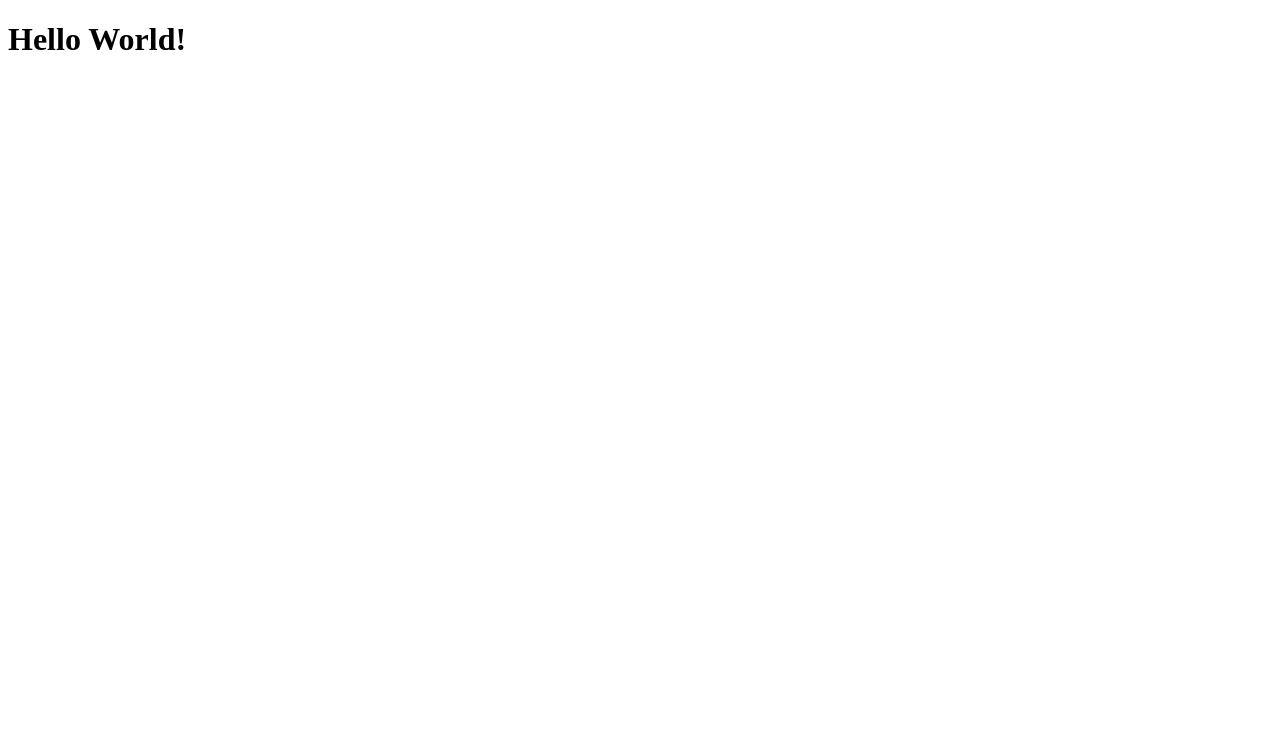
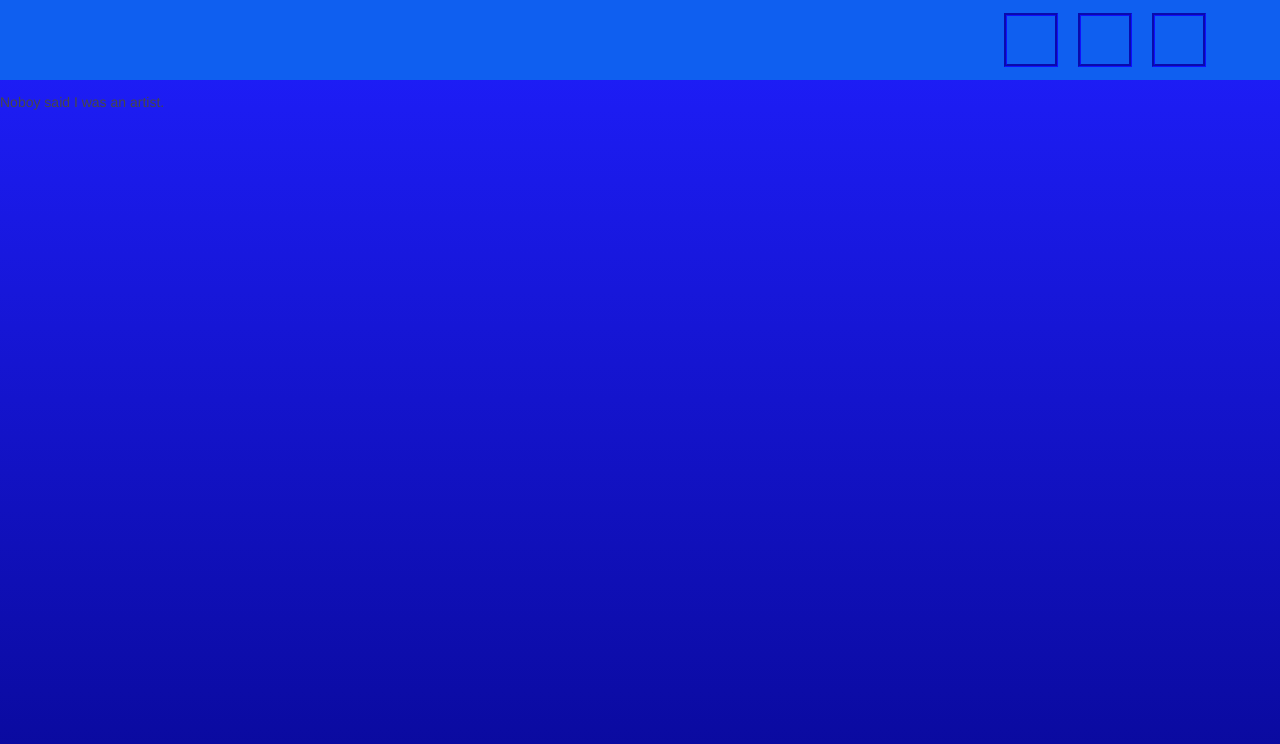
Before and after one commit to Oggal/oggal.github.io, a plain HTML site: page docs/index.html in a window 1280 px wide. Drawn offline with Linux system fonts and the light colour scheme.

Commit message:
Inital styles and index page

```diff
--- /dev/null
+++ b/css/style.css
@@ -0,0 +1,127 @@
+:root {
+        --root_color: #0f5ff0;
+        --root_colorhigh: #1f1fff;
+        --root_colorlow: #090999;
+
+        --text_color: #484848;
+        --text_colorhigh: #484848;
+        --text_colorlow: #484848;
+
+        --pannel_color: #0f5ff0;
+        --pannel_colorhigh: #1f1fff;
+        --pannel_colorlow: #090999;
+
+}
+
+
+h1 {
+        font-size: 36px;
+        font-weight: bold;
+        color: var(--text_color);
+}
+
+h2 {
+        font-size: 24px;
+        font-weight: bold;
+        color: var(--text_colorhigh);
+}
+
+h3 {
+        font-size: 18px;
+        font-weight: bold;
+        color: var(--text_color);
+}
+
+h4 {
+        font-size: 16px;
+        font-weight: bold;
+        color: var(--text_colorlow);
+}
+
+.subtext{
+        border-top-width: 0px;
+        border-bottom-width: 0px;
+        text-align: center;
+        padding-top: 0px;
+        padding-bottom: 0px;
+}
+header {
+        background-color: var(--root_color);
+        margin: 0%;
+        padding-top: 0%;
+        border:0%;
+        width: 100%;
+        height: 100%;
+}
+.socialButtons
+{
+        flex: row;
+        align-items: end;
+        display: flex;
+        justify-content: flex-end;
+        height: 80px;
+        width: 50%;
+        margin: auto;
+        margin-right: 5%;
+}
+
+.socialButtons a {
+        margin: auto;
+        margin-left: 10px;
+        margin-right: 10px;
+        min-height: 48px;
+        min-width: 48px;
+        background-repeat: no-repeat;
+        background-position: center;
+        font-size: larger;
+        text-align: center;
+        background-image: linear-gradient(to bottom, #fff, #090050);
+        color: #fff;
+        border-style: groove;
+        border-color: #0f0fff;
+        border-width: 3px;
+}
+.socialButtons .linkedIn {
+        background-image: url("https://www.linkedin.com/favicon.ico");
+}
+.socialButtons .twitter {
+        background-image: url("https://twitter.com/favicon.ico");
+}
+.socialButtons .facebook {
+        background-image: url("https://www.facebook.com/favicon.ico");
+}
+.socialButtons .instagram {
+        background-image: url("https://www.instagram.com/favicon.ico");
+}
+.socialButtons .github {
+        background-image: url("https://www.github.com/favicon.ico");
+}
+.socialButtons .itch {
+        background-image: url("https://www.itch.io/favicon.ico");
+}
+
+.socialButtons div:hover {
+        background-image: linear-gradient(to bottom, #090050, #fff);
+        color: #090050;
+        border-color: #090050;
+}
+
+html
+{
+        height: 100%;
+}
+body
+{
+        flex: auto      ;
+        margin: auto;
+        margin-left: 0;
+        margin-right: 0;
+        padding: 0%;
+        color: var(--text_color);
+        background-position: center;
+        background-repeat: no-repeat;
+        background-size: cover;
+        background-image: linear-gradient(to bottom, var(--pannel_colorhigh), var(--pannel_colorlow));
+        font-family: Circular,"Helvetica Neue",Helvetica,Arial,sans-serif;
+        font-size: 14px;
+}
--- a/docs/index.html
+++ b/docs/index.html
@@ -1,11 +1,22 @@
 <!DOCTYPE html>
+<html lang="en">
 <html>
         <head>
                 <title>Philip Taylor</title>
+                <link rel="stylesheet" href="../css/style.css">
         </head>
         <body>
                 <header>
-                        <h1>Hello World!</h1>
+                        <div class="socialButtons">
+                                <a href="https://www.linkedin.com/in/philiptaylor-oggal/" class="linkedIn"></a>
+                                <a href="https://www.github.com/Oggal" class="github"></a>
+                                <a href ="https://oggal.itch.io/" class="itch"></a>
+                        </div>
                 </header>
+                <div>
+                        <p>
+                                Noboy said I was an artist.
+                        </p>
+                </dix>
         </body>
 </html>
```
